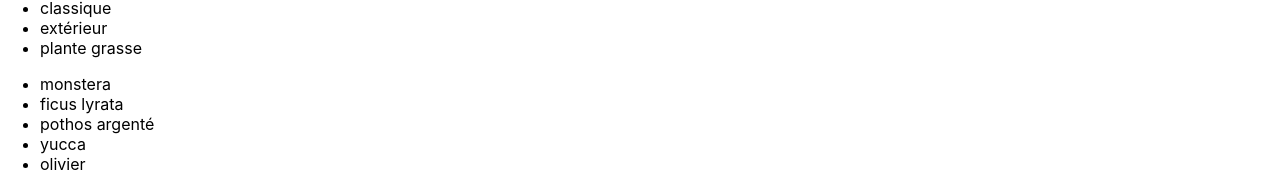
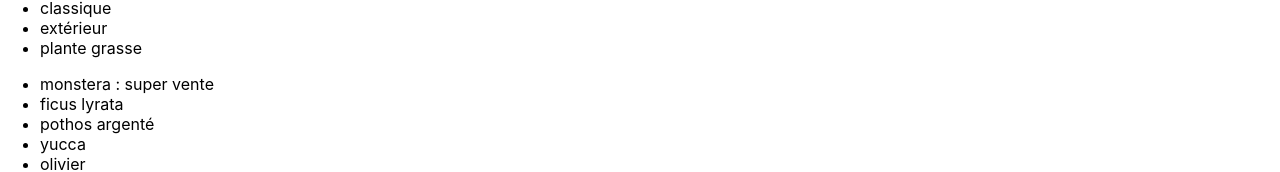
Before and after one commit to LeonardoRubuz/la-maison-plante, a React (Create React App) app: page / in a window 1280 px wide. Shown: the part 580-752 px from the top of the page. Built offline with nearby package versions, Linux system fonts and the light colour scheme.

Commit message:
ShoppingList display updated

```diff
--- a/src/components/ShoppingList.js
+++ b/src/components/ShoppingList.js
@@ -16,7 +16,9 @@ function ShoppingList() {
             </ul>
             <ul>
                 {plantList.map((plant) => (
-                    <li key={plant.id}>{plant.name}</li>
+                    <li key={plant.id}>
+                        {plant.name} {plant.isBestSale ? <span> : super vente</span> : null}
+                    </li>
                 ))}
             </ul>
         </div>
--- a/src/datas/plantList.js
+++ b/src/datas/plantList.js
@@ -2,7 +2,8 @@ export const plantList = [
 	{
 		name: 'monstera',
 		category: 'classique',
-		id: '1ed'
+		id: '1ed',
+        isBestSale : true
 	},
 	{
 		name: 'ficus lyrata',
```
